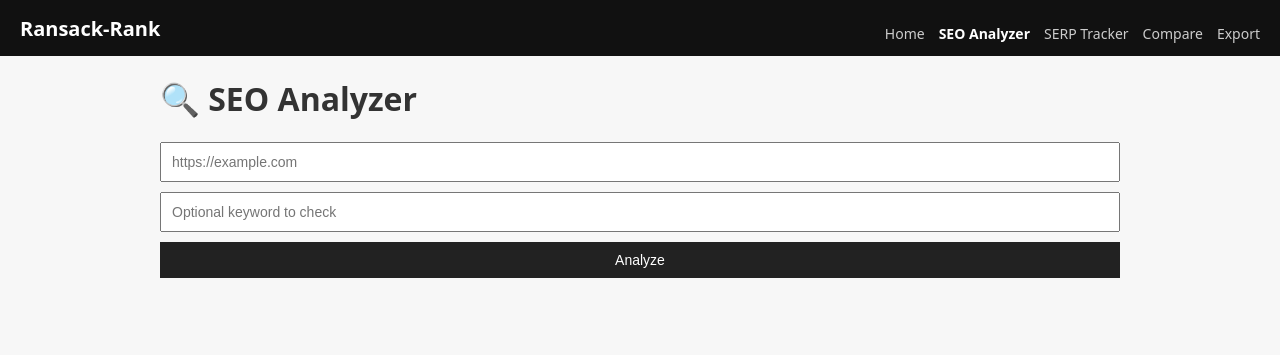
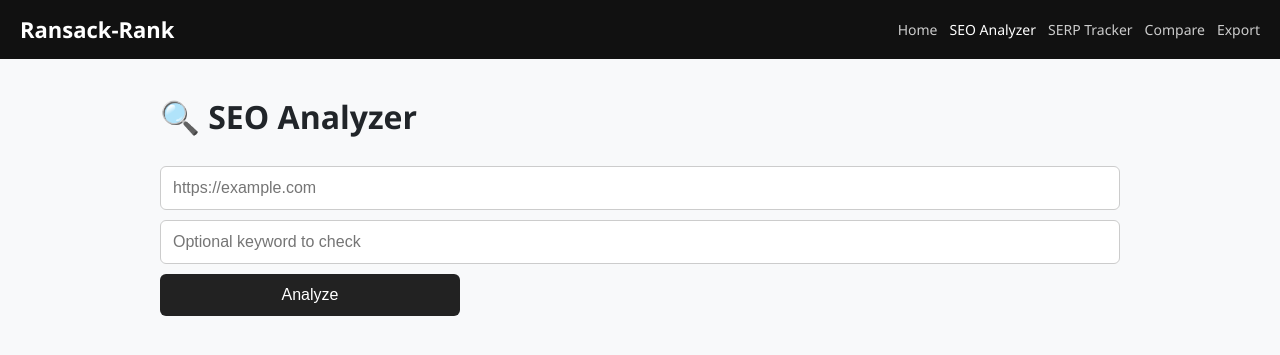
Before and after one commit to countdracula6/ransack-rank, a Flask app: page /seo in a window 1280 px wide. Shown: the top 355 px of the page. Run offline with Flask 3, Linux system fonts and the light colour scheme.

Commit message:
Atualizar o style.css

```diff
--- a/static/style.css
+++ b/static/style.css
@@ -1,9 +1,25 @@
-/* GENERAL RESET */
+/* RESET + BASE */
 body {
   margin: 0;
-  font-family: system-ui, sans-serif;
-  background-color: #f7f7f7;
-  color: #333;
+  font-family: "Segoe UI", Roboto, sans-serif;
+  background-color: #f8f9fa;
+  color: #212529;
+  font-size: 16px;
+  line-height: 1.6;
+}
+
+a {
+  color: inherit;
+  text-decoration: none;
+}
+
+h1, h2, h3, h4 {
+  margin-top: 1em;
+  margin-bottom: 0.5em;
+}
+
+ul {
+  padding-left: 20px;
 }
 
 /* NAVBAR */
@@ -20,97 +36,119 @@ body {
 }
 
 .nav-logo {
+  font-size: 22px;
+  font-weight: bold;
   color: #fff;
-  font-size: 20px;
-  font-weight: bold;
-  text-decoration: none;
 }
 
 .nav-links {
-  list-style: none;
   display: flex;
   flex-wrap: wrap;
-  gap: 14px;
-  margin: 10px 0 0;
+  gap: 12px;
+  list-style: none;
+  margin: 0;
   padding: 0;
 }
 
 .nav-item {
+  font-size: 14px;
   color: #ccc;
-  text-decoration: none;
-  font-size: 14px;
 }
 
 .nav-item.active,
 .nav-item:hover {
   color: #fff;
-  font-weight: bold;
 }
 
 /* CONTAINER */
 .container {
   max-width: 960px;
-  margin: 20px auto;
-  padding: 0 16px;
+  margin: 30px auto;
+  padding: 0 20px;
 }
 
 /* FORMS */
 form {
+  margin: 24px 0;
   display: flex;
   flex-direction: column;
   gap: 10px;
-  margin-bottom: 24px;
 }
 
 input[type="text"] {
-  padding: 10px;
-  font-size: 14px;
+  padding: 12px;
+  font-size: 16px;
+  border: 1px solid #ccc;
+  border-radius: 6px;
+  box-sizing: border-box;
   width: 100%;
-  box-sizing: border-box;
 }
 
 button {
-  padding: 10px;
-  font-size: 14px;
+  padding: 12px;
+  font-size: 16px;
   background: #222;
   color: white;
   border: none;
+  border-radius: 6px;
   cursor: pointer;
+  width: 100%;
+  max-width: 300px;
 }
 
 button:hover {
   background: #444;
 }
 
-/* BACK BUTTON */
 .back-btn {
-  margin: 20px 0;
-  background: #ddd;
+  background: #e2e6ea;
   color: #000;
+  margin-top: 20px;
 }
 
-/* COMPARE LAYOUT */
+/* COMPARE GRID */
 .compare-grid {
   display: grid;
   grid-template-columns: repeat(auto-fit, minmax(280px, 1fr));
-  gap: 20px;
+  gap: 24px;
+  margin-top: 20px;
 }
 
 .compare-card {
-  background: white;
+  background-color: #fff;
+  border-radius: 10px;
+  box-shadow: 0 2px 8px rgba(0,0,0,0.08);
   padding: 20px;
-  border: 1px solid #ccc;
-  border-radius: 8px;
-  box-shadow: 0 2px 6px rgba(0,0,0,0.1);
+  transition: box-shadow 0.2s ease;
+}
+
+.compare-card:hover {
+  box-shadow: 0 4px 12px rgba(0,0,0,0.15);
 }
 
 .compare-card h2 {
+  font-size: 18px;
   margin-top: 0;
-  font-size: 16px;
 }
 
-/* RESPONSIVE HELPERS */
-@media screen and (max-width: 600px) {
+.compare-card ul {
+  margin: 0;
+  padding-left: 20px;
+}
+
+.compare-card ol {
+  padding-left: 20px;
+}
+
+/* IMAGE */
+img {
+  max-width: 100%;
+  border-radius: 8px;
+  margin-top: 10px;
+}
+
+/* RESPONSIVE NAV */
+@media screen and (max-width: 768px) {
   .nav-container {
     flex-direction: column;
     align-items: flex-start;
@@ -118,10 +156,15 @@ button:hover {
 
   .nav-links {
     flex-direction: column;
-    gap: 6px;
+    gap: 8px;
+    margin-top: 10px;
   }
 
   .container {
-    padding: 0 10px;
+    padding: 0 12px;
+  }
+
+  button {
+    width: 100%;
   }
 }
```
